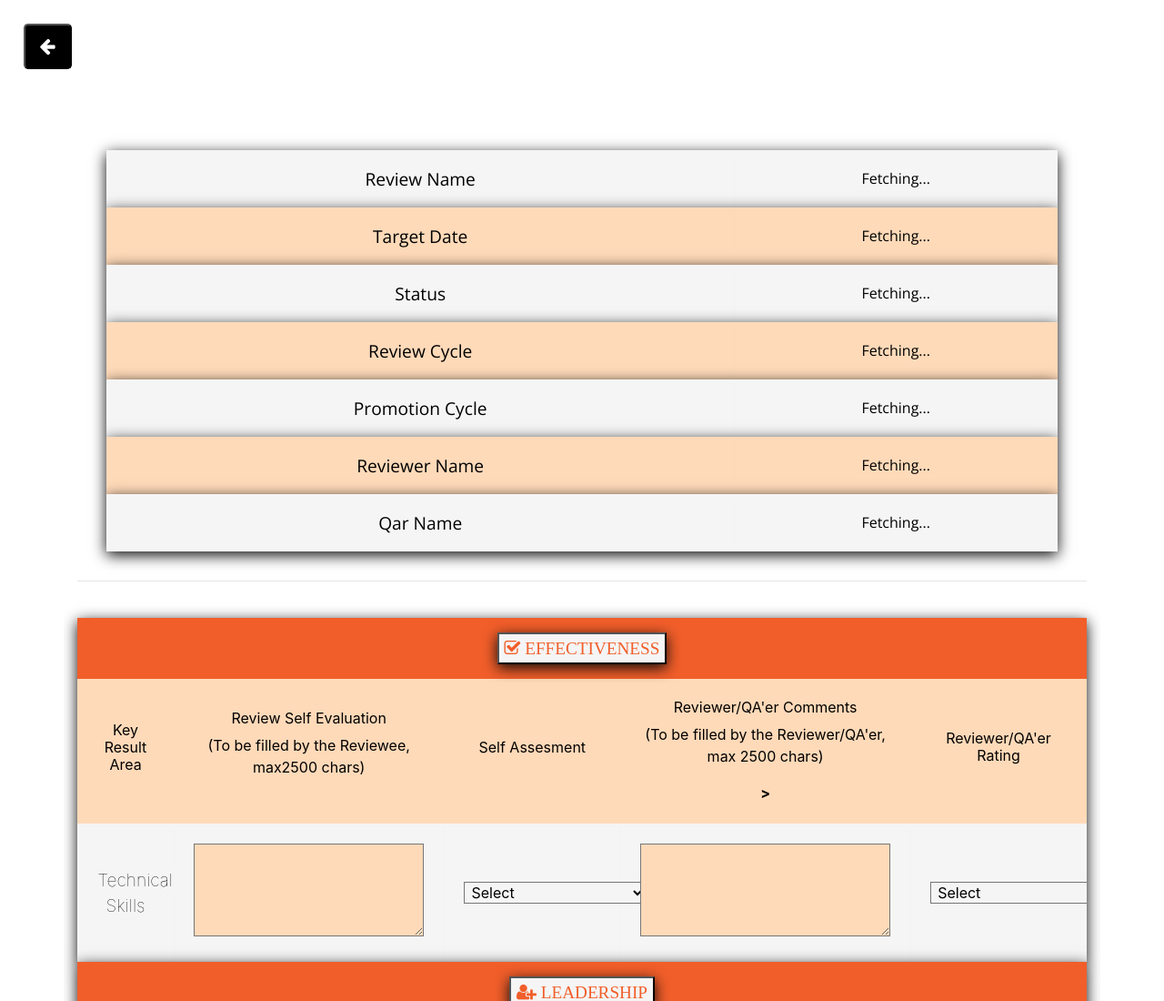
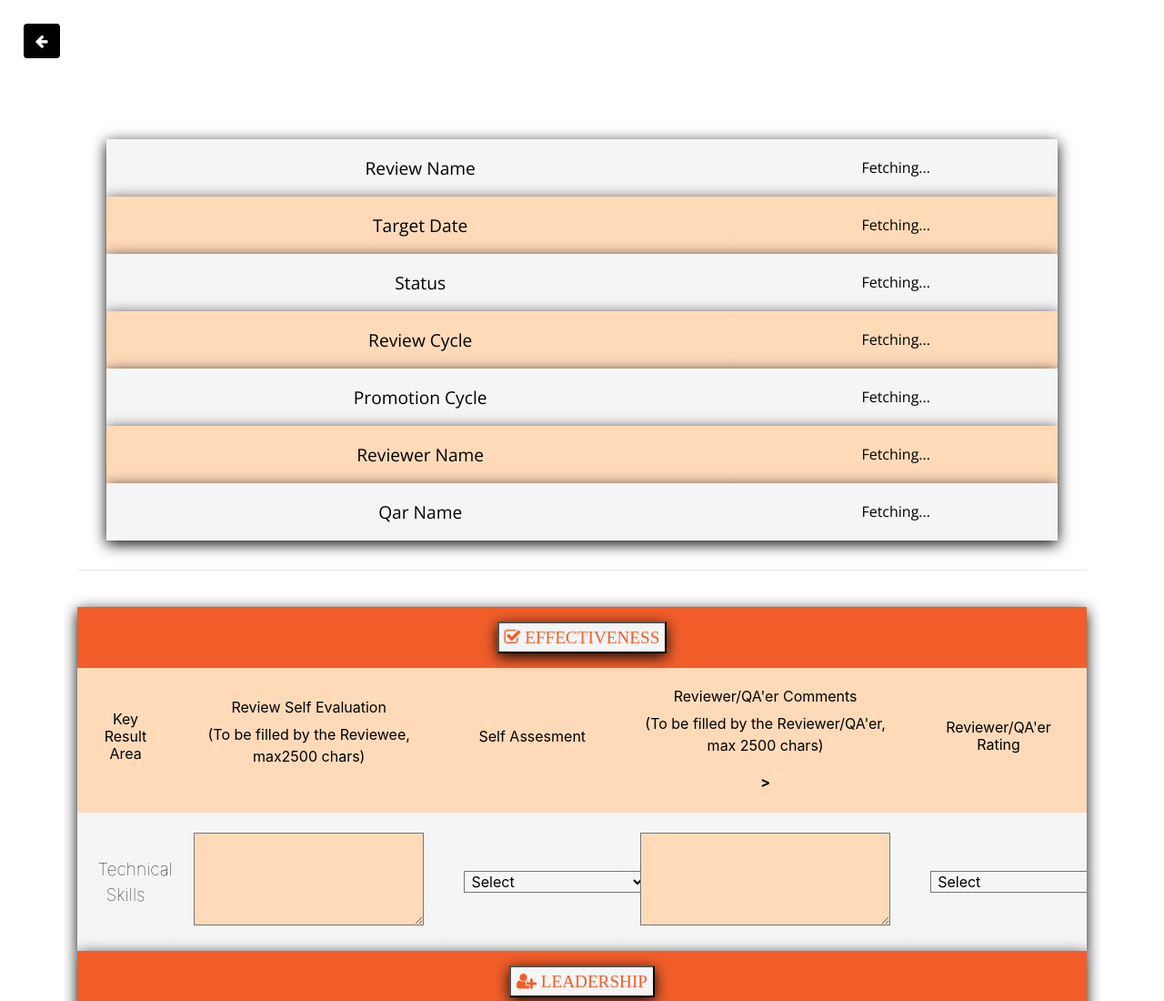
Before and after one commit to mansha-madaan/Team_B, a plain HTML site: page rmsUI/admin finalised/admin/recordViewAdmin.html in a window 1280 px wide. Shown: the top 1100 px of the page at 91% size. Drawn offline with nearby package versions, Linux system fonts and the light colour scheme; some packages are replaced by stand-ins of ours; no server answers; a script that the page names is missing.

```diff
--- a/rmsUI/admin finalised/admin/recordViewAdmin.html
+++ b/rmsUI/admin finalised/admin/recordViewAdmin.html
@@ -29,7 +29,7 @@
   </head>
   <body>
     <div>
-      <button style="background-color: black ;color:white;margin: 2%" class="btn-lg"><i class="fa fa-arrow-left fa " aria-hidden="true" onclick="goback()" style="color: white;"></i></button></div>
+      <button style="background-color: black ;color:white;margin: 2%;height:38px;width:40px;" class="btn"><i class="fa fa-arrow-left fa " aria-hidden="true" onclick="goback()" style="color: white;"></i></button></div>
     <div class="container">
         <div id="loader"></div>
 <div id="myDiv" class="animate-bottom" >
```
